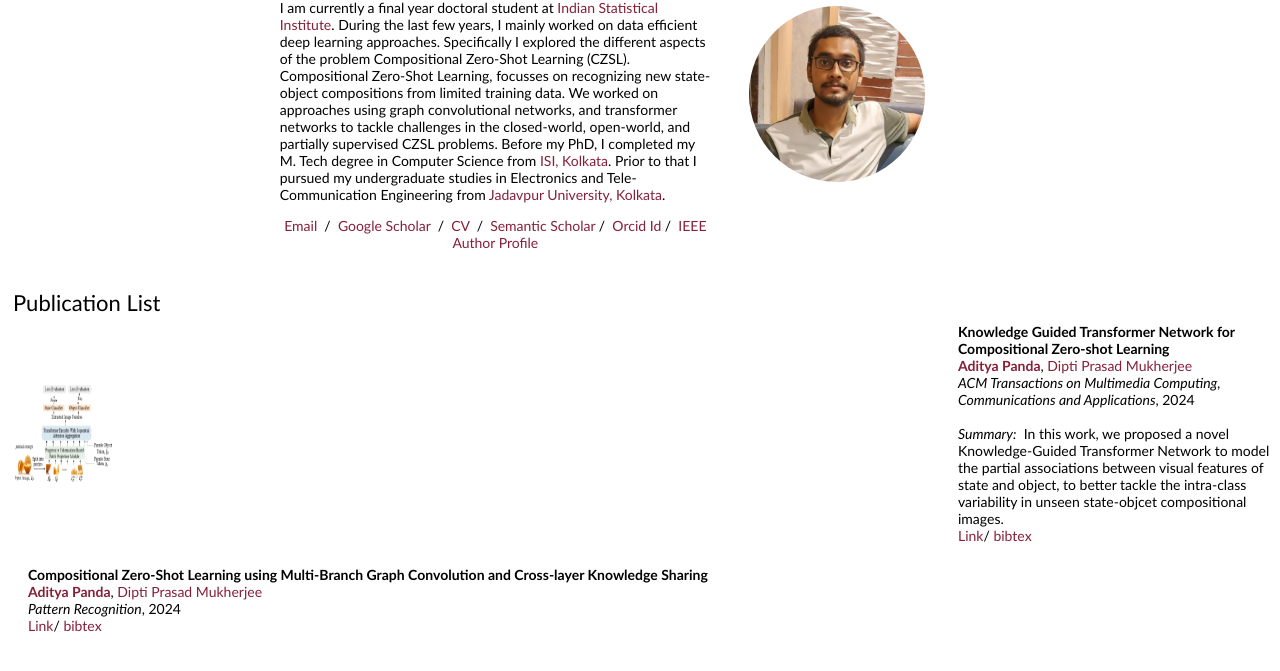
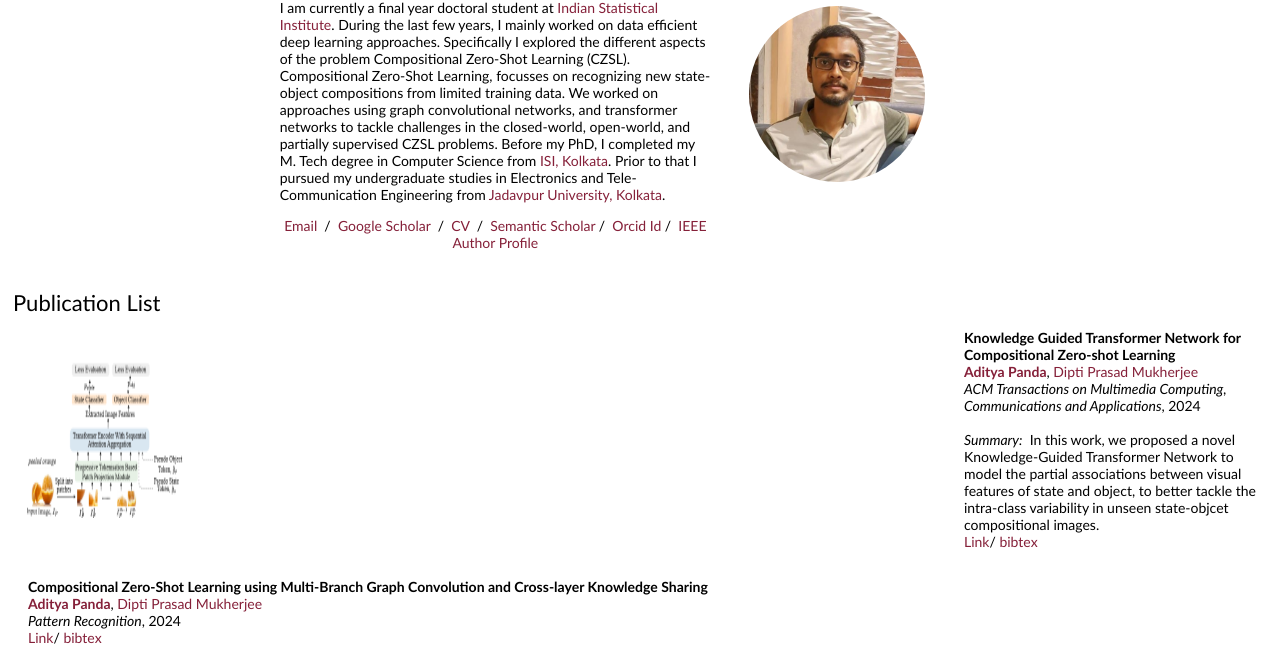
Before and after one commit to Aditya-Panda/aditya-panda.github.io, a plain HTML site: page index.html in a window 1280 px wide. Shown: the part 101-772 px from the top of the page. Drawn offline with Linux system fonts and the light colour scheme.

Commit message:
Update index.html

```diff
--- a/index.html
+++ b/index.html
@@ -60,10 +60,10 @@
     <tr onmouseout="nuvo_stop()" onmouseover="nuvo_start()">
         </script>
       </td>
-      <td style="padding:5px;width:15%;vertical-align:left">
-                <img src="images/website_summary_KGT_Net.png" alt="safs_small" width="100" height="100" style="border-style: none">
+      <td style="padding:16px;width:20%;vertical-align:middle">
+                <img src="images/website_summary_KGT_Net.png" alt="blind-date" width="160" height="160">
      </td>
-      <td style="padding:2px;width:95%;vertical-align:left">
+      <td style="padding:8px;width:80%;vertical-align:middle">
           <span class="papertitle">Knowledge Guided Transformer Network for Compositional Zero-shot Learning</span>
         </a>
         <br>
```
